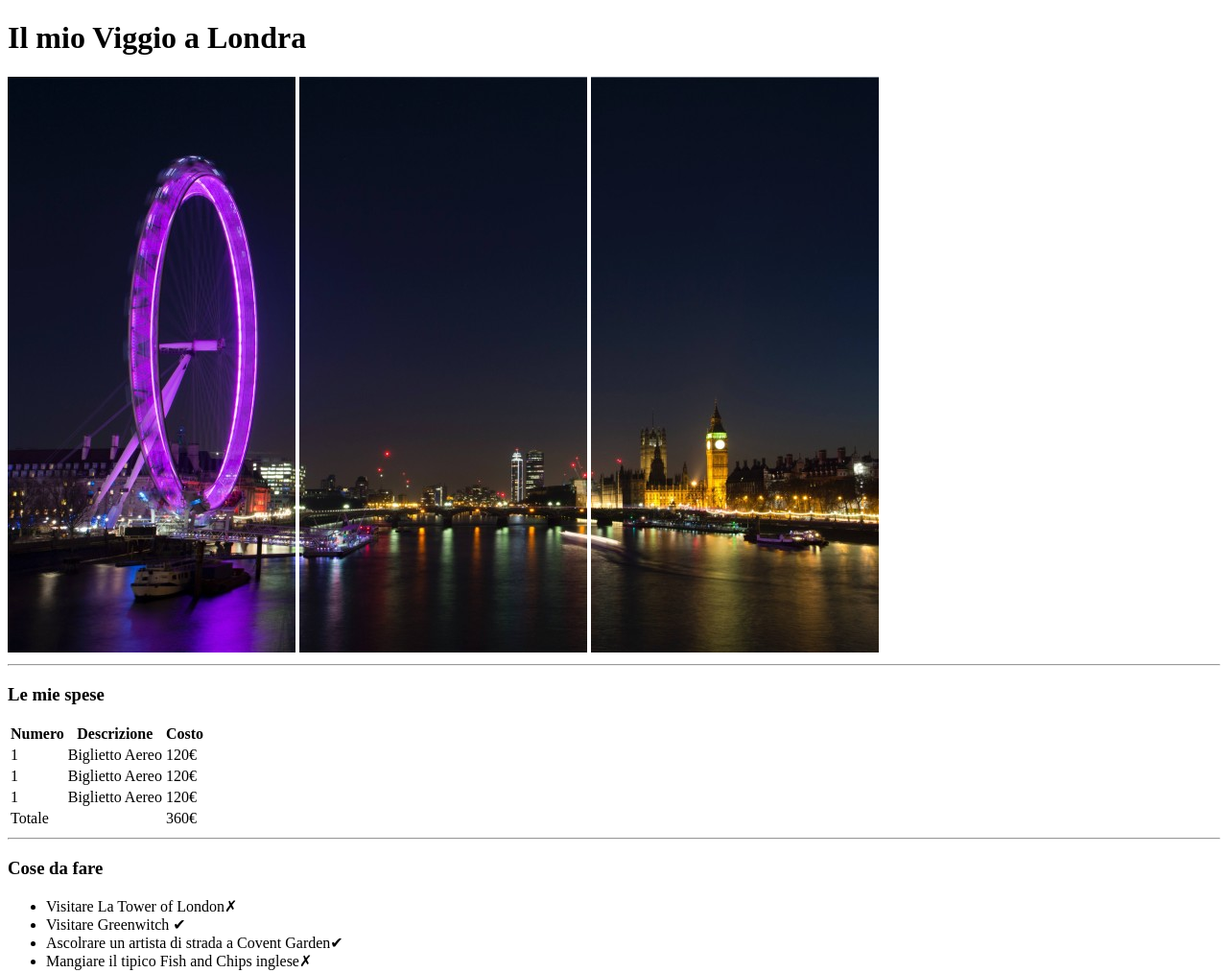
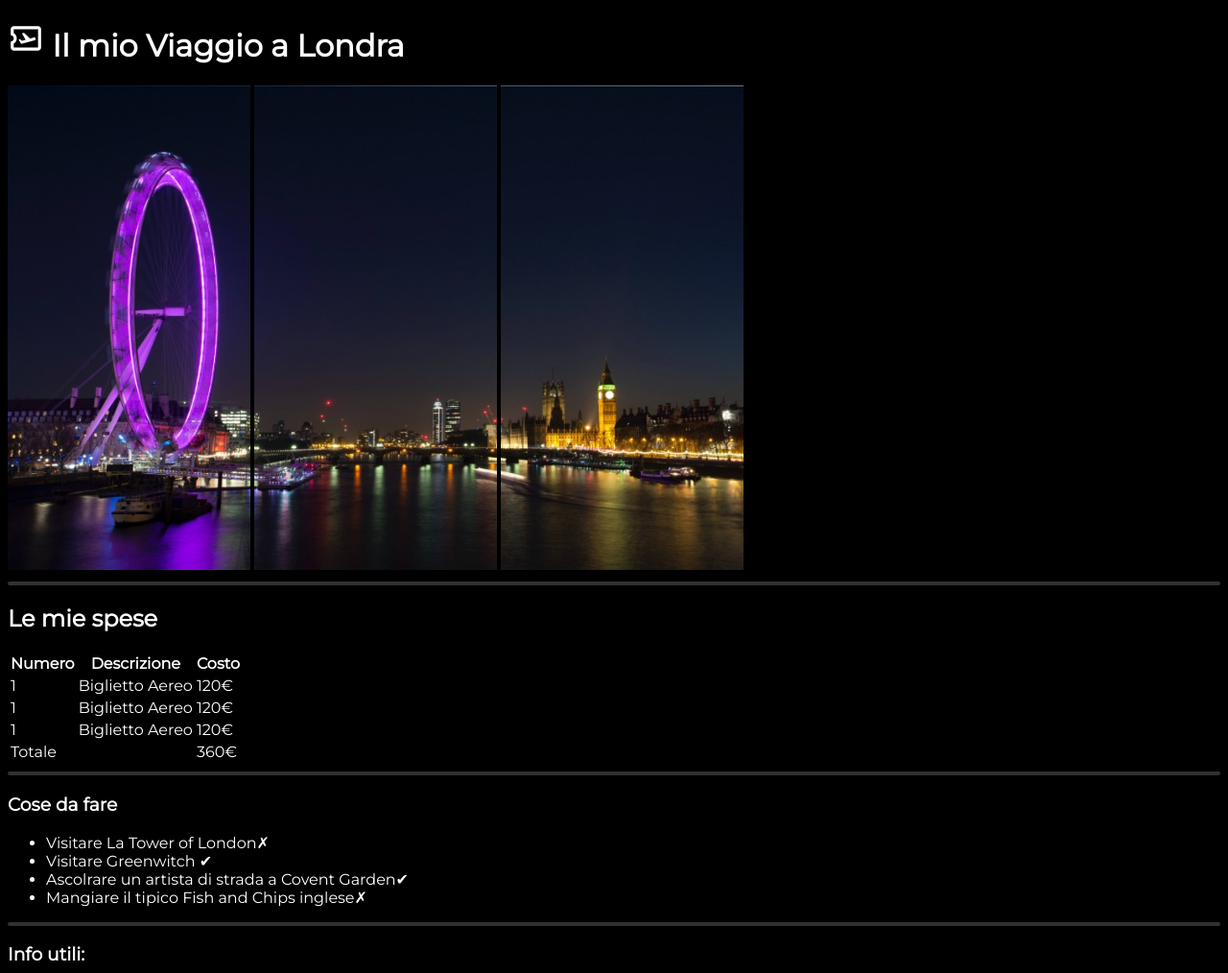
Before and after one commit to Vitali115/html-london-trip, a plain HTML site: page index.html in a window 1280 px wide. Shown: the top 1014 px of the page at 96% size. Drawn offline with Linux system fonts and the light colour scheme.

Commit message:
CSS update #01

```diff
--- a/index.html
+++ b/index.html
@@ -6,12 +6,21 @@
   <meta name="viewport" content="width=device-width, initial-scale=1.0">
   <meta name="description" content="Esercizio numero 2, Il mio viaggio a Londra">
   <link rel="stylesheet" href="style.css">
-  <title>Es.2 V.p</title>
+  <!--Font google -->
+  <link rel="preconnect" href="https://fonts.googleapis.com">
+  <link rel="preconnect" href="https://fonts.gstatic.com" crossorigin>
+  <link href="https://fonts.googleapis.com/css2?family=Montserrat:ital,wght@0,400;1,700&display=swap" rel="stylesheet">
+  <!--/Font google -->
+ <title>Es.2 Vitali Pisani</title>
+
 </head>
 <body>
-
+ <!--Il mio Viaggio a Londra -->
   <header>
-    <h1>Il mio Viggio a Londra</h1>
+    <h1>
+      <img class="img1" src="img/FTW_24dp.svg" alt="Logo">
+      Il mio Viaggio a Londra
+    </h1>
   </header>
 
   <!--Foto Londra -->
@@ -24,7 +33,7 @@
 
   <!-- Le mie Spese -->
   <div class="Spese">
-        <h3>Le mie spese</h3>
+        <h2>Le mie spese</h2>
         <!--tab -->
         <table>
         <!-- head-tab -->
@@ -79,7 +88,6 @@
     <hr>
   </div>
 
-
  <!-- Info utili -->
   <div class="Info">
     <h3>Info utili:</h3>
@@ -102,8 +110,8 @@
        <li>
         <span>Aereo</span>
          <ul style="list-style-type:circle;">
-           <li><strong>Volo di Andata:</strong> - YI234X,ore 9.30 da Milano Malpensa</li>
-           <li><strong>Volo di Ritorno</strong> - YI234X,ore 18.30 da Milano Malpensa</li>
+           <li><strong>Volo di Andata:</strong> - YI234X, ore 9.30 da Milano Malpensa</li>
+           <li><strong>Volo di Ritorno</strong> - YI234X, ore 18.30 da Milano Malpensa</li>
          </ul>
        </li>
     </ol>
@@ -113,11 +121,11 @@
   <!-- I Timelapse  -->
   <div class="leFoto">
     <h3>I Timelapse</h3>
-    <img src="img/gif_2.gif" alt="gif_londra_1">
-    <img src="img/gif_1.gif" alt="gif_londra_2">
-    <hr>
+    <section>
+      <img src="img/gif_2.gif" alt="gif_londra_1">
+      <img src="img/gif_1.gif" alt="gif_londra_2">
+    </section>
   </div>
-
 
 </body>
 </html>
--- a/style.css
+++ b/style.css
@@ -1,3 +1,47 @@
+
+/* Generals */
 body{
+background-color: black;
+color: white;
+font-family: 'Montserrat', sans-serif;
+}
+
+img {
+  width: 20%;
+  height: auto;
+}
+
+hr {
+  border: 2px solid rgb(49, 49, 49);
+  border-radius: 5px;
+}
+
+/* Class */
+.img1 {
+  width: 3%;
+  height: auto;
 
 }
+
+/* da finire-------
+
+      h1{
+      }
+      header{
+      }
+      h2{
+      }
+      h1 {
+      }
+      .Spese{
+      }
+      .daFare{
+      }
+      .Info{
+      }
+      .leFoto{
+      }
+      table{
+      }
+
+      --------------- */
```
Also changed, not shown: img/FTW_24dp.svg (added).
